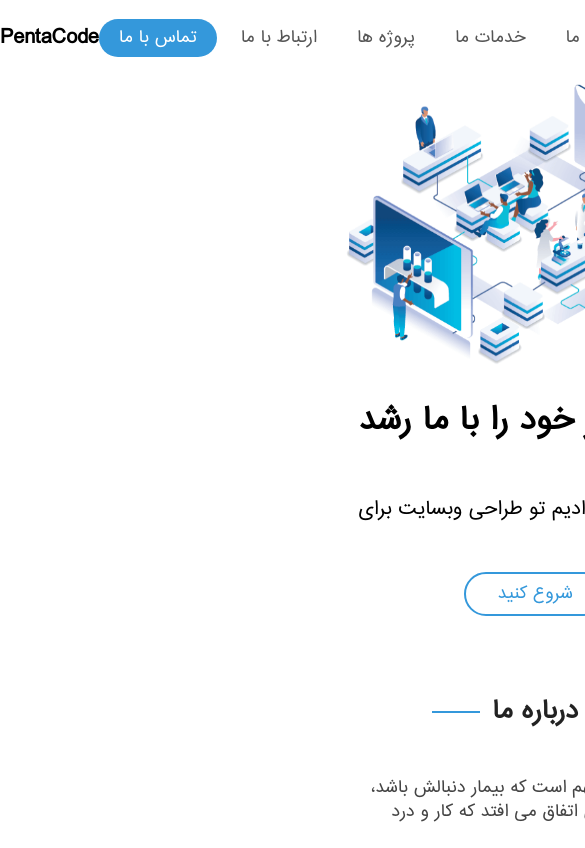
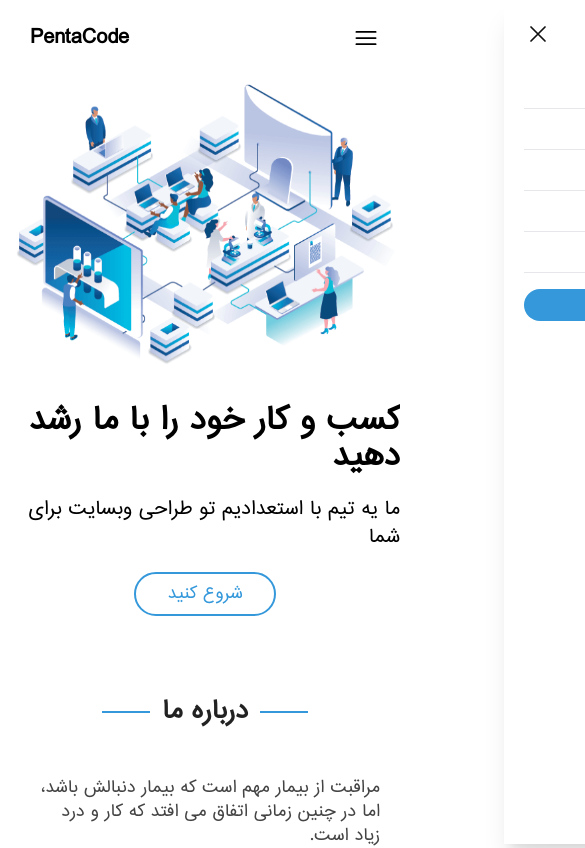
Before and after one commit to Mhboolor/codepenta, a Next.js app: page / in a window 390 px wide. Shown: the top 848 px of the page, 585 px wide, since content can reach past the window. Built offline with nearby package versions, Linux system fonts and the light colour scheme.

Commit message:
feat : make responsive header menu

```diff
--- a/src/componetns/header/Header.jsx
+++ b/src/componetns/header/Header.jsx
@@ -1,11 +1,44 @@
+"use client";
+
+import { useState } from "react";
 import Logo from "./content/Logo";
 import Navbar from "./content/Navbar";
 
 function Header() {
+  const [showMenu, setShowMenu] = useState(false);
+
+  const showMenuHandler = () => {
+    setShowMenu((prev) => !prev);
+  };
+
   return (
     <header>
-      <div className="flex items-center justify-between container m-auto px-5 sm:px-0 py-6">
-        <Navbar />
+      <div
+        className={`fixed left-0 top-0 w-full h-full z-20 bg-black/50 ${
+          showMenu ? "flex" : "hidden"
+        } lg:hidden`}
+        onClick={showMenuHandler}
+      ></div>
+      <div className="flex items-center justify-between container m-auto px-5 sm:px-0 py-6 z-30">
+        <div className="flex lg:hidden">
+          <button onClick={showMenuHandler}>
+            <svg
+              xmlns="http://www.w3.org/2000/svg"
+              fill="none"
+              viewBox="0 0 24 24"
+              strokeWidth={1.5}
+              stroke="currentColor"
+              className="w-7 h-7"
+            >
+              <path
+                strokeLinecap="round"
+                strokeLinejoin="round"
+                d="M3.75 6.75h16.5M3.75 12h16.5m-16.5 5.25h16.5"
+              />
+            </svg>
+          </button>
+        </div>
+        <Navbar showMenuHandler={showMenuHandler} showMenu={showMenu} />
         <Logo />
       </div>
     </header>
--- a/src/componetns/header/content/Navbar.jsx
+++ b/src/componetns/header/content/Navbar.jsx
@@ -1,18 +1,65 @@
-import Link from "next/link"
+import Link from "next/link";
 
-function Navbar() {
+function Navbar({ showMenuHandler, showMenu }) {
   return (
-    <nav className="text-gray-5 text-base whitespace-nowrap">
-      <ul className="flex items-center gap-2">
-        <li><Link href={"#"} className="py-1 px-4 duration-200 hover:text-blue">خانه</Link></li>
-        <li><Link href={"#"} className="py-1 px-4 duration-200 hover:text-blue">درباره ما</Link></li>
-        <li><Link href={"#"} className="py-1 px-4 duration-200 hover:text-blue">خدمات ما</Link></li>
-        <li><Link href={"#"} className="py-1 px-4 duration-200 hover:text-blue">پروژه ها</Link></li>
-        <li><Link href={"#"} className="py-1 px-4 duration-200 hover:text-blue">ارتباط با ما</Link></li>
-        <li><Link href={"#"} className="py-1 px-5 bg-blue rounded-full text-white">تماس با ما</Link></li>
+    <nav className={`text-gray-5 text-base whitespace-nowrap fixed right-0 top-0 w-full max-w-[280px] bg-white h-screen p-5 flex flex-col gap-5 shadow-xl z-50 duration-200 ${showMenu ? "translate-x-0" : "translate-x-96"}
+    lg:static lg:translate-x-0 lg:shadow-none lg:gap-0 lg:w-auto lg:max-w-none lg:h-auto`}>
+      <div className="flex items-center justify-between text-gray-1 font-semibold lg:hidden">
+        <p>CodePenta</p>
+        <button onClick={showMenuHandler}>
+          <svg
+            xmlns="http://www.w3.org/2000/svg"
+            fill="none"
+            viewBox="0 0 24 24"
+            strokeWidth={1.5}
+            stroke="currentColor"
+            className="w-7 h-7"
+          >
+            <path
+              strokeLinecap="round"
+              strokeLinejoin="round"
+              d="M6 18L18 6M6 6l12 12"
+            />
+          </svg>
+        </button>
+      </div>
+      <ul className="flex flex-col divide-y lg:items-center lg:divide-none lg:flex-row lg:gap-5">
+        <li>
+          <Link href={"#"} className="py-2 flex items-center px-4 duration-200 hover:text-blue">
+            خانه
+          </Link>
+        </li>
+        <li>
+          <Link href={"#"} className="py-2 flex items-center px-4 duration-200 hover:text-blue">
+            درباره ما
+          </Link>
+        </li>
+        <li>
+          <Link href={"#"} className="py-2 flex items-center px-4 duration-200 hover:text-blue">
+            خدمات ما
+          </Link>
+        </li>
+        <li>
+          <Link href={"#"} className="py-2 flex items-center px-4 duration-200 hover:text-blue">
+            پروژه ها
+          </Link>
+        </li>
+        <li>
+          <Link href={"#"} className="py-2 flex items-center px-4 duration-200 hover:text-blue">
+            ارتباط با ما
+          </Link>
+        </li>
+        <li className="py-4 flex lg:inline-block">
+          <Link
+            href={"#"}
+            className="py-1 px-5 bg-blue rounded-full text-white w-full text-center lg:w-auto"
+          >
+            تماس با ما
+          </Link>
+        </li>
       </ul>
     </nav>
-  )
+  );
 }
 
-export default Navbar
+export default Navbar;
```
